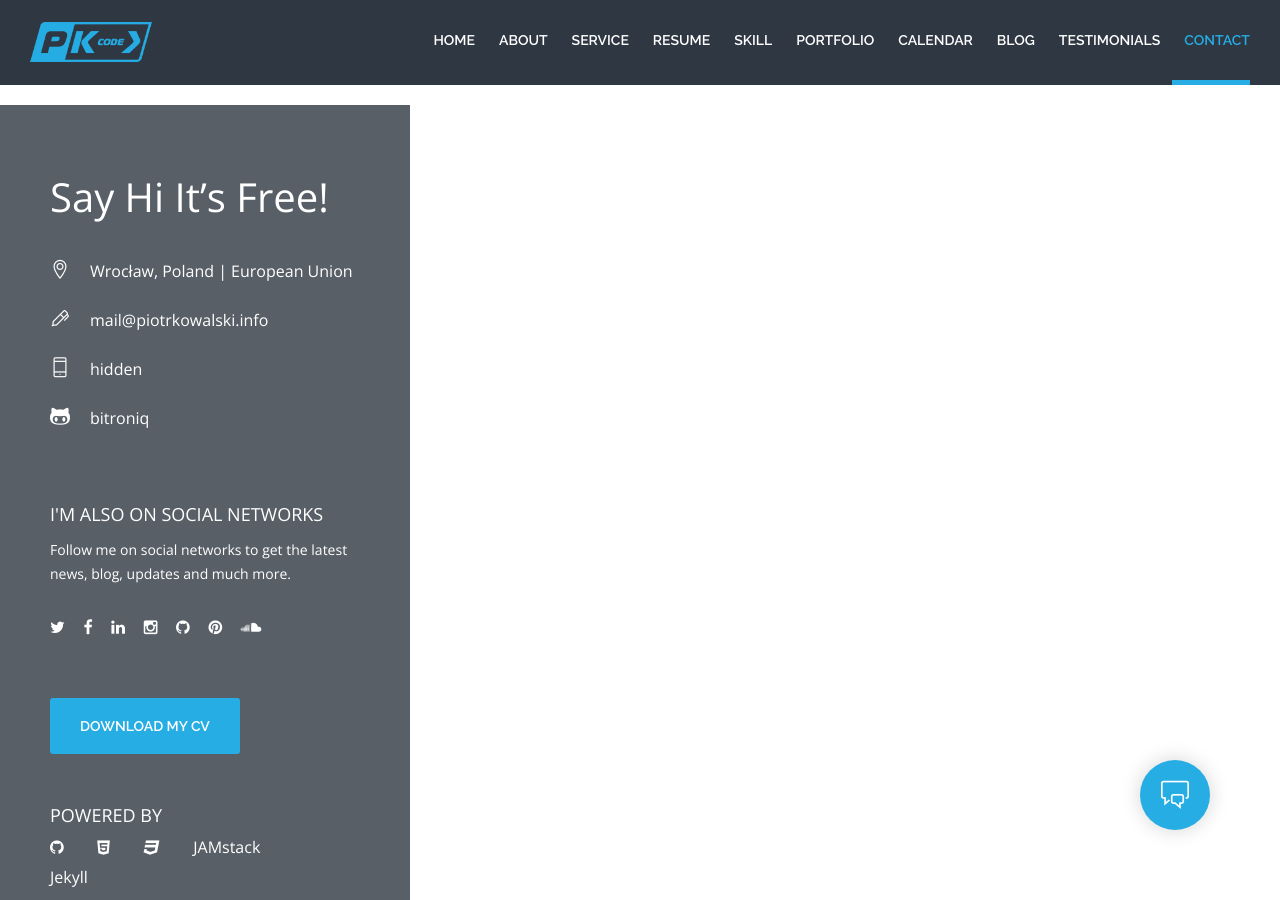
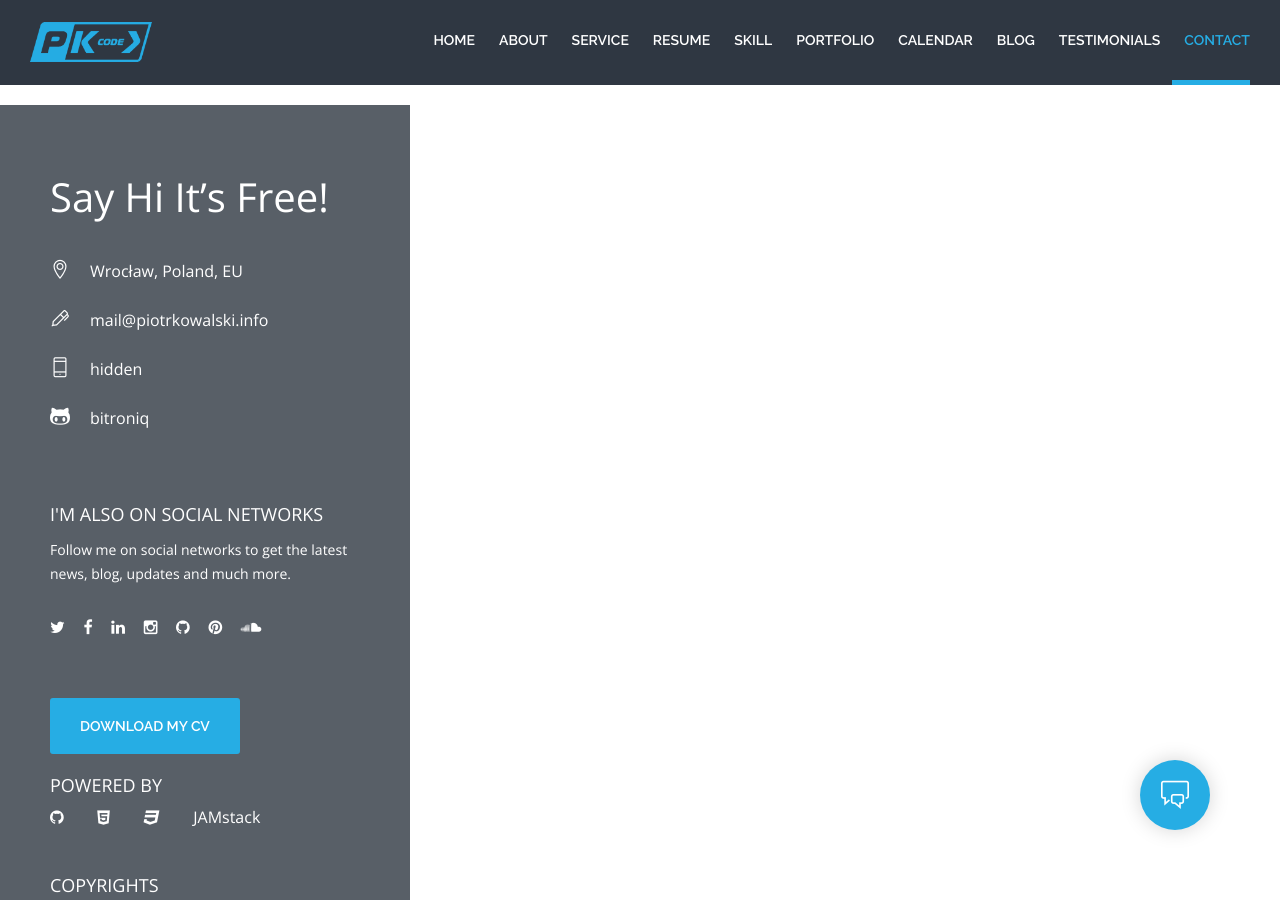
Before and after one commit to bitroniq/bitroniq.github.io, a Jekyll site: the page built from index.html, in a window 1280 px wide and 900 px high, scrolled down 8656 px. Built offline with Jekyll 4.4.1, drawn with Linux system fonts in a browser that asks for light colours; comment, search, counter and statistics services are not loaded.

Commit message:
Fix Copyright on mobile

```diff
--- a/_includes/common-contact.html
+++ b/_includes/common-contact.html
@@ -12,7 +12,7 @@
       <h2>Say Hi It’s Free! </h2>
       <div class="address">
         <ul>
-          <li><span class="ti-location-pin"></span> <p>Wrocław, Poland | European Union</p> </li>
+          <li><span class="ti-location-pin"></span> <p>Wrocław, Poland, EU</p> </li>
           <li><span class="ti-marker-alt"></span> <p id="unspamMail">ofni.ikslawokrtoip@liam</p> </li>
           <li><span class="ti-mobile"></span> <p>hidden </p></li>
           <li><span class="ti-github"></span> <p>bitroniq </p></li>
@@ -201,7 +201,6 @@
           <li><a href="https://w3c.github.io/html/"><i class="fa fa-html5"></i></a></li>
           <li><a href="https://www.w3.org/Style/CSS/"><i class="fa fa-css3"></i></a></li>
           <li><a href="https://jamstack.org/">JAMstack</i></a></li>
-          <li><a href="https://jekyllrb.com/">Jekyll</i></a></li>
         </ul>
       </div>
       <div class="copyright">
--- a/assets/css/main.css
+++ b/assets/css/main.css
@@ -466,7 +466,7 @@
 .contact .social ul li a:hover { color: #07cb79; }
 .contact .social h4 { color: #fff; text-transform: uppercase; }
 .contact .social p { color: #fff; display: block; margin-bottom: 30px; }
-.contact .powered { margin-top: 70px; display: block; }
+.contact .powered { margin-top: 40px; display: block; }
 .contact .powered ul li { display: inline-block; }
 .contact .powered ul li a { display: block; color: #ffffff; font-size: 16px; padding-right: 30px; }
 .contact .powered ul li a:hover { color: #26ade4; }
```
